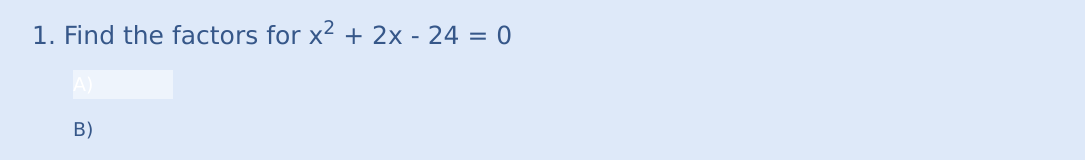
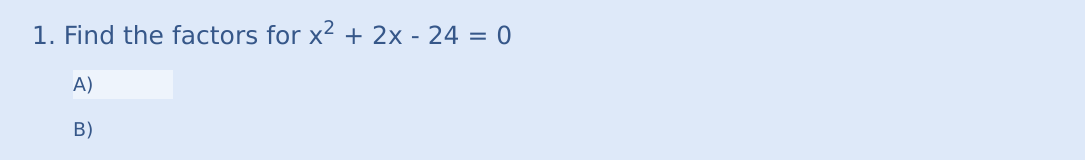
Before and after one commit to YomenT/bluebird-teaching, a React (Create React App) app in the folder reactapp/: page /passport_to_advanced_math/quadratics_foundations_checkup in a window 1280 px wide. In both pictures the pointer is over the element 660 px from the left and 1096 px from the top of the page. Shown: the part 1012-1172 px from the top of the page, without its empty margins (96-1181 px from the left). Built offline with nearby package versions, Linux system fonts and the light colour scheme.

Commit message:
CSS Testing

```diff
--- a/reactapp/src/index.css
+++ b/reactapp/src/index.css
@@ -195,7 +195,7 @@ a:hover {
 
 #answer-choice:hover {
   box-shadow: inset 100px 0 0 0 #eef4fc;
-  color: white;
+  color: #365789;
 }
 
 .anchor {
```
